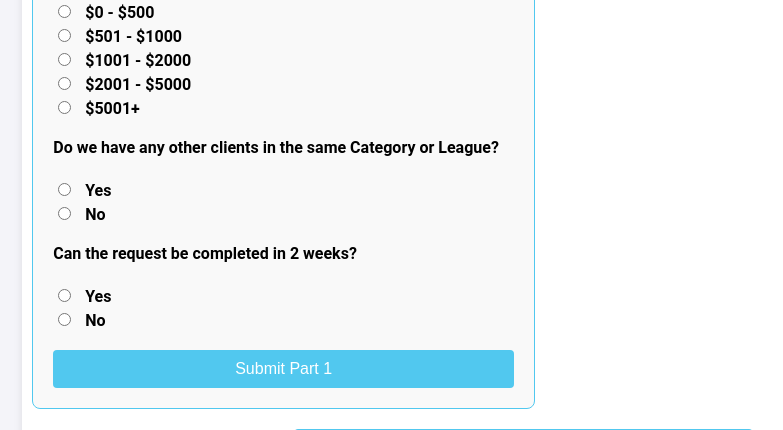
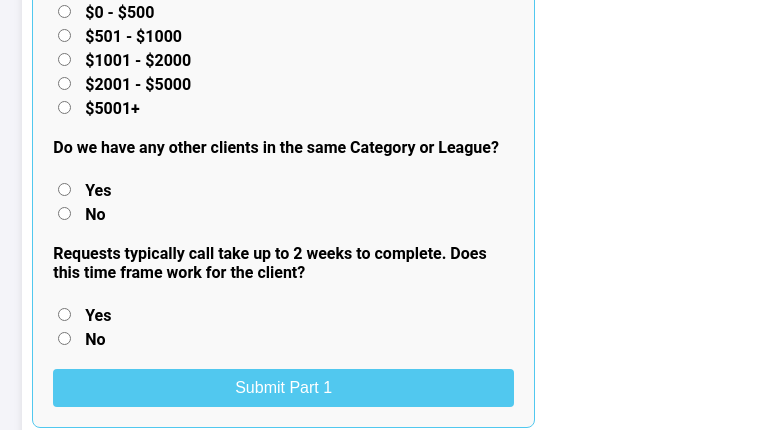
Before and after one commit to cbh49/suClientDash, a Flask app: page / in a window 1280 px wide. Shown: the part 712-1142 px from the top of the page, without its empty margins (106-889 px from the left). Run offline with Flask 2, Linux system fonts and the light colour scheme; data comes from the database, SQL or seed files in the repository; data that the repository does not hold is empty.

Commit message:
Update index.html
Changed last question verbiage

```diff
--- a/templates/index.html
+++ b/templates/index.html
@@ -73,7 +73,7 @@
                     <label for="compNo" class="inline-label">No</label>
                 </div>
                 <div class="form-group">
-                    <label for="urgency">Can the request be completed in 2 weeks?</label><br>
+                    <label for="urgency">Requests typically call take up to 2 weeks to complete. Does this time frame work for the client?</label><br>
                     <input type="radio" id="urgencyYes" name="urgency" value="0" required>
                     <label for="urgencyYes" class="inline-label">Yes</label><br>
                     <input type="radio" id="urgencyNo" name="urgency" value="3">
```
